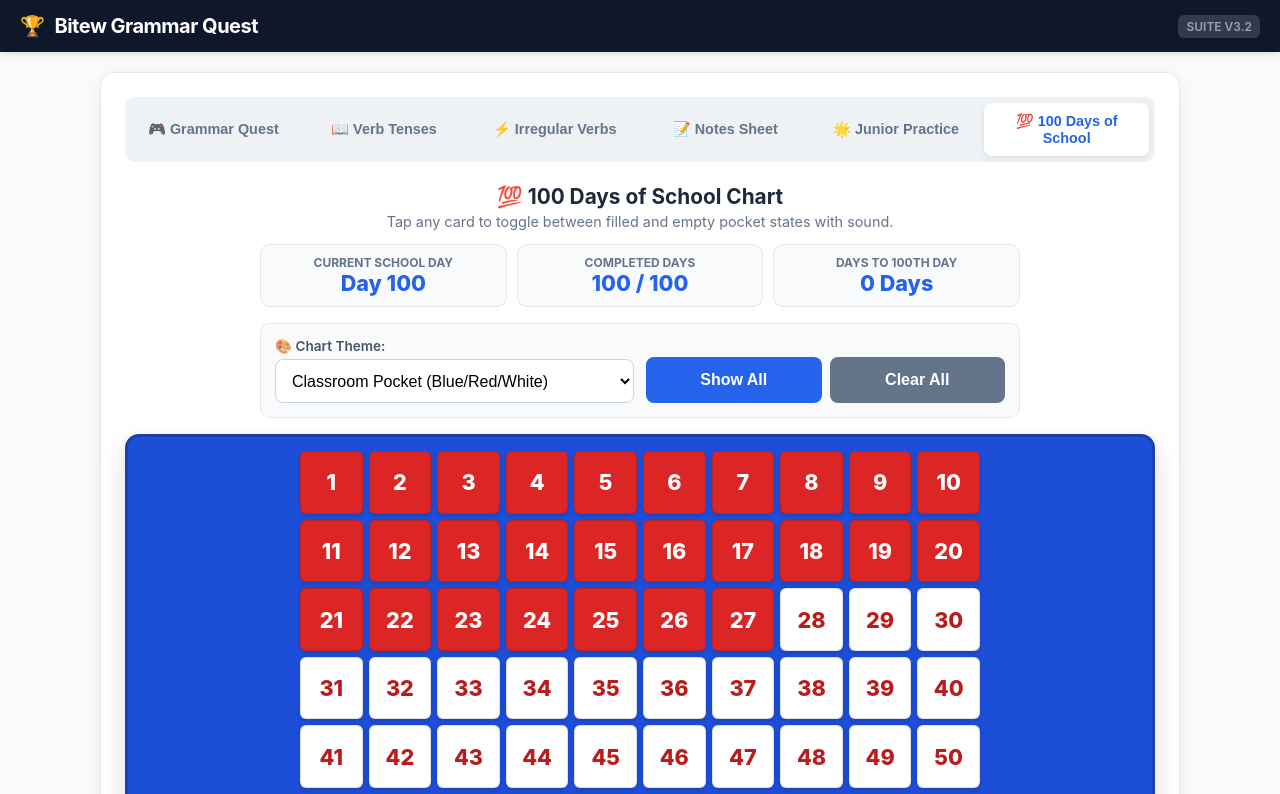
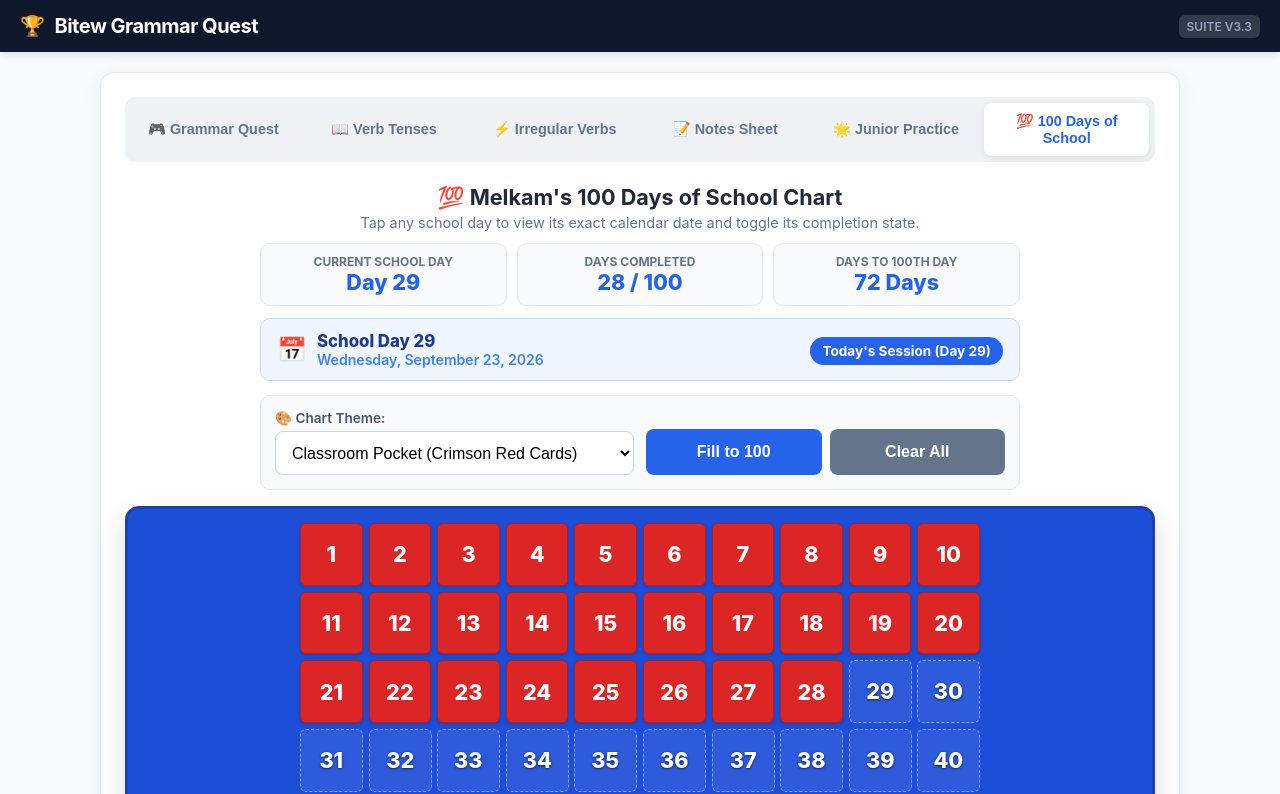
Before and after one commit to b2tisase/BGQ, a plain HTML site: page index.html in a window 1280 px wide. Both pictures are taken after a click on the button "💯 100 Days of School". Shown: the top 794 px of the page. Drawn offline with Linux system fonts and the light colour scheme.

Commit message:
Refactor school chart styles and update statistics
Updated styles and added new active date banner for school days. Adjusted statistics and descriptions for better clarity.

```diff
--- a/index.html
+++ b/index.html
@@ -631,7 +631,7 @@
             gap: 10px;
             width: 100%;
             max-width: 760px;
-            margin-bottom: 16px;
+            margin-bottom: 12px;
         }
 
         .stat-badge {
@@ -654,6 +654,40 @@
             font-size: 1.35rem;
             font-weight: 800;
             color: var(--primary);
+        }
+
+        /* Date Banner for Inspected / Active Day */
+        .active-date-banner {
+            width: 100%;
+            max-width: 760px;
+            background: #eff6ff;
+            border: 1.5px solid #bfdbfe;
+            border-radius: 10px;
+            padding: 12px 16px;
+            display: flex;
+            justify-content: space-between;
+            align-items: center;
+            margin-bottom: 14px;
+            color: #1e3a8a;
+            flex-wrap: wrap;
+            gap: 8px;
+        }
+
+        .date-banner-left {
+            display: flex;
+            align-items: center;
+            gap: 10px;
+        }
+
+        .date-banner-title {
+            font-size: 1.05rem;
+            font-weight: 800;
+        }
+
+        .date-banner-sub {
+            font-size: 0.88rem;
+            color: #3b82f6;
+            font-weight: 600;
         }
 
         /* Themes for 100 Days Chart */
@@ -668,7 +702,7 @@
         }
 
         .chart-pocket-board.theme-pocket {
-            background-color: #1d4ed8; /* Authentic Blue Pocket Wall */
+            background-color: #1d4ed8; /* Blue Pocket Wall */
             border: 3px solid #1e40af;
         }
 
@@ -719,21 +753,17 @@
             user-select: none;
         }
 
-        /* FRONT FACE: Physical Card Filled */
+        /* FRONT FACE: Physical Card Inserted (Active) */
         .card-front {
             border: 1px solid rgba(0,0,0,0.12);
             box-shadow: 0 2px 4px rgba(0,0,0,0.15);
         }
 
-        /* White Cards (Default) */
+        /* In Pocket Chart Mode: ALL ACTIVE CARDS ARE CRIMSON RED ALL THE WAY TO 100 */
         .theme-pocket .card-front {
-            background-color: #ffffff;
-            color: #b91c1c; /* Crimson Red Numbers */
-        }
-        /* Red Special Cards (Days 1 to 27) */
-        .theme-pocket .cell-flipper.special-red .card-front {
-            background-color: #dc2626;
-            color: #ffffff;
+            background-color: #dc2626 !important;
+            color: #ffffff !important;
+            border-color: #b91c1c !important;
         }
 
         .theme-dark .card-front {
@@ -748,18 +778,17 @@
             border: 1px solid #94a3b8;
         }
 
-        /* BACK FACE: Pocket/Slot with Clearly Visible Outlined Day Number */
+        /* BACK FACE: Open Slot with CLEARLY VISIBLE Outlined Number */
         .card-back {
             transform: rotateY(180deg);
             border-radius: 6px;
         }
 
-        /* In Pocket Mode: Subtle see-through pocket with clearly readable outlined number */
         .theme-pocket .card-back {
             background-color: rgba(255, 255, 255, 0.08);
-            color: #ffffff; /* Bright white text so it's always readable! */
+            color: #ffffff !important; /* Clear bright number so it is never covered or hidden */
             border: 1.5px dashed rgba(255, 255, 255, 0.45);
-            text-shadow: 0 1px 3px rgba(0,0,0,0.5);
+            text-shadow: 0 1px 3px rgba(0,0,0,0.6);
         }
 
         .theme-dark .card-back {
@@ -882,7 +911,7 @@
         <span>🏆</span>
         <span>Bitew Grammar Quest</span>
     </div>
-    <div class="header-badge">Suite v3.2</div>
+    <div class="header-badge">Suite v3.3</div>
 </header>
 
 <main class="main-content">
@@ -1030,24 +1059,38 @@
         <!-- VIEW 6: 100 DAYS OF SCHOOL INTERACTIVE CHART -->
         <div id="view-school-chart" class="app-view" style="display: none;">
             <div class="chart-wrapper">
-                <div style="text-align: center; margin-bottom: 14px;">
-                    <h2 style="margin: 0 0 4px 0; color: #1e293b; font-size: 1.3rem;">💯 100 Days of School Chart</h2>
-                    <p style="margin: 0; font-size: 0.9rem; color: #64748b;">Tap any card to toggle between filled and empty pocket states with sound.</p>
+                <div style="text-align: center; margin-bottom: 12px;">
+                    <h2 style="margin: 0 0 4px 0; color: #1e293b; font-size: 1.35rem;">💯 Melkam's 100 Days of School Chart</h2>
+                    <p style="margin: 0; font-size: 0.9rem; color: #64748b;">Tap any school day to view its exact calendar date and toggle its completion state.</p>
                 </div>
 
-                <!-- Stats Tracker Dashboard -->
+                <!-- Stats Dashboard -->
                 <div class="chart-stats-dashboard">
                     <div class="stat-badge">
                         <span class="stat-label">Current School Day</span>
-                        <span class="stat-val" id="stat-current-day">Day 27</span>
+                        <span class="stat-val" id="stat-current-day">Day 29</span>
                     </div>
                     <div class="stat-badge">
-                        <span class="stat-label">Completed Days</span>
-                        <span class="stat-val" id="stat-completed-count">27 / 100</span>
+                        <span class="stat-label">Days Completed</span>
+                        <span class="stat-val" id="stat-completed-count">28 / 100</span>
                     </div>
                     <div class="stat-badge">
                         <span class="stat-label">Days to 100th Day</span>
-                        <span class="stat-val" id="stat-remaining-count">73 Days</span>
+                        <span class="stat-val" id="stat-remaining-count">71 Days</span>
+                    </div>
+                </div>
+
+                <!-- Active Day Date Inspector Banner -->
+                <div class="active-date-banner" id="active-date-banner">
+                    <div class="date-banner-left">
+                        <span style="font-size: 1.5rem;">📅</span>
+                        <div>
+                            <div class="date-banner-title" id="banner-day-number">School Day 29</div>
+                            <div class="date-banner-sub" id="banner-full-date">Wednesday, September 23, 2026</div>
+                        </div>
+                    </div>
+                    <div>
+                        <span id="banner-status-badge" style="background: #2563eb; color: #fff; padding: 6px 12px; border-radius: 20px; font-weight: 700; font-size: 0.85rem;">Today's Session</span>
                     </div>
                 </div>
 
@@ -1056,14 +1099,14 @@
                     <div class="control-group">
                         <label for="chartThemeSelect">🎨 Chart Theme:</label>
                         <select id="chartThemeSelect" onchange="changeChartTheme(this.value)">
-                            <option value="theme-pocket" selected>Classroom Pocket (Blue/Red/White)</option>
+                            <option value="theme-pocket" selected>Classroom Pocket (Crimson Red Cards)</option>
                             <option value="theme-dark">Dark Minimalist</option>
                             <option value="theme-light">Classroom Light</option>
                         </select>
                     </div>
                     <div class="control-group" style="justify-content: flex-end;">
                         <div style="display: flex; gap: 8px;">
-                            <button class="action-btn" style="background:#2563eb; flex:1;" onclick="setAllSchoolDays(true)">Show All</button>
+                            <button class="action-btn" style="background:#2563eb; flex:1;" onclick="setAllSchoolDays(true)">Fill to 100</button>
                             <button class="action-btn" style="background:#64748b; flex:1;" onclick="setAllSchoolDays(false)">Clear All</button>
                         </div>
                     </div>
@@ -1108,7 +1151,7 @@
 
 <script>
     // -------------------------------------------------------------
-    // WEB AUDIO API SYNTHESIZER (POCKET TAP / FLIP SOUND EFFECTS)
+    // WEB AUDIO API SYNTHESIZER (TAP / FLIP SOUND EFFECTS)
     // -------------------------------------------------------------
     let audioCtx = null;
     function playPocketCardSound(isInserting) {
@@ -1127,13 +1170,13 @@
             const startTime = audioCtx.currentTime;
 
             if (isInserting) {
-                // Card inserted: Pleasant crisp chime
+                // Card inserted: Crisp uplifting chime
                 osc.frequency.setValueAtTime(320, startTime);
                 osc.frequency.exponentialRampToValueAtTime(540, startTime + 0.08);
                 gain.gain.setValueAtTime(0.2, startTime);
                 gain.gain.exponentialRampToValueAtTime(0.01, startTime + 0.09);
             } else {
-                // Card removed / flipped: Soft paper slide thud
+                // Card removed: Soft paper slide tone
                 osc.frequency.setValueAtTime(240, startTime);
                 osc.frequency.exponentialRampToValueAtTime(120, startTime + 0.07);
                 gain.gain.setValueAtTime(0.18, startTime);
@@ -1151,13 +1194,49 @@
     }
 
     // -------------------------------------------------------------
-    // 100 DAYS OF SCHOOL CONTROLLER
+    // 100 DAYS OF SCHOOL LOGIC & CALENDAR DATE CALCULATOR
     // -------------------------------------------------------------
-    const SCHOOL_DAYS_KEY = 'school_days_chart_data_v2';
-    const SCHOOL_THEME_KEY = 'school_days_theme_choice_v2';
-    let schoolDaysState = JSON.parse(localStorage.getItem(SCHOOL_DAYS_KEY)) || {};
+    const SCHOOL_DAYS_KEY = 'school_days_chart_data_v3';
+    const SCHOOL_THEME_KEY = 'school_days_theme_choice_v3';
+    let schoolDaysState = JSON.parse(localStorage.getItem(SCHOOL_DAYS_KEY)) || null;
+
+    // Anchor Date: Day 29 = Wednesday, September 23, 2026
+    const ANCHOR_DAY = 29;
+    const ANCHOR_DATE = new Date(2026, 8, 23); // Months are 0-indexed (8 = September)
+
+    // Calculate calendar dates skipping weekends
+    function getSchoolDayCalendarDate(dayNumber) {
+        let diff = dayNumber - ANCHOR_DAY;
+        let currentDate = new Date(ANCHOR_DATE);
+        let step = diff >= 0 ? 1 : -1;
+        let count = Math.abs(diff);
+
+        while (count > 0) {
+            currentDate.setDate(currentDate.getDate() + step);
+            const dayOfWeek = currentDate.getDay();
+            // 0 = Sunday, 6 = Saturday (Skip weekends)
+            if (dayOfWeek !== 0 && dayOfWeek !== 6) {
+                count--;
+            }
+        }
+
+        const options = { weekday: 'long', year: 'numeric', month: 'long', day: 'numeric' };
+        return currentDate.toLocaleDateString('en-US', options);
+    }
+
+    // Initialize 28 completed days by default for Melkam if first visit
+    function ensureInitialSchoolDays() {
+        if (!schoolDaysState) {
+            schoolDaysState = {};
+            for (let i = 1; i <= 100; i++) {
+                schoolDaysState[i] = (i <= 28); // Days 1 to 28 completed
+            }
+            localStorage.setItem(SCHOOL_DAYS_KEY, JSON.stringify(schoolDaysState));
+        }
+    }
 
     function initSchoolChart() {
+        ensureInitialSchoolDays();
         const gridContainer = document.getElementById('school-grid-100');
         gridContainer.innerHTML = '';
 
@@ -1166,24 +1245,18 @@
             flipper.className = 'cell-flipper';
             flipper.dataset.day = i;
 
-            // Days 1 to 27 are marked special red in pocket theme
-            if (i <= 27) {
-                flipper.classList.add('special-red');
-            }
-
-            // Evaluation: true = card is present; false = flipped/empty pocket
-            // Default setup: days 1 to 27 filled, rest filled unless saved
-            const isCardPresent = schoolDaysState[i] !== undefined ? schoolDaysState[i] : true;
-            if (!isCardPresent) {
+            // In our system: false = slot is flipped/empty; true = active red card inserted
+            const isCompleted = schoolDaysState[i] !== undefined ? schoolDaysState[i] : false;
+            if (!isCompleted) {
                 flipper.classList.add('is-flipped');
             }
 
-            // FRONT FACE: Full cardboard card
+            // FRONT FACE: Crimson Red card for ALL numbers 1-100
             const front = document.createElement('div');
             front.className = 'card-face card-front';
             front.innerText = i;
 
-            // BACK FACE: Open pocket with clear, visible outlined number
+            // BACK FACE: Open pocket with CLEARLY VISIBLE outlined number
             const back = document.createElement('div');
             back.className = 'card-face card-back';
             back.innerText = i;
@@ -1196,6 +1269,7 @@
         }
 
         updateSchoolTrackerStats();
+        inspectDayDate(29); // Default banner inspects Day 29 (Today)
     }
 
     function toggleSchoolDay(dayNum, flipperElem) {
@@ -1206,6 +1280,27 @@
 
         playPocketCardSound(cardNowPresent);
         updateSchoolTrackerStats();
+        inspectDayDate(dayNum);
+    }
+
+    function inspectDayDate(dayNum) {
+        const fullDateStr = getSchoolDayCalendarDate(dayNum);
+        document.getElementById('banner-day-number').innerText = `School Day ${dayNum}`;
+        document.getElementById('banner-full-date').innerText = fullDateStr;
+
+        const isCompleted = schoolDaysState[dayNum] === true;
+        const statusBadge = document.getElementById('banner-status-badge');
+
+        if (dayNum === 29) {
+            statusBadge.innerText = isCompleted ? "Day 29 Marked Done" : "Today's Session (Day 29)";
+            statusBadge.style.background = isCompleted ? "#059669" : "#2563eb";
+        } else if (isCompleted) {
+            statusBadge.innerText = "Completed ✓";
+            statusBadge.style.background = "#059669";
+        } else {
+            statusBadge.innerText = "Scheduled / Empty";
+            statusBadge.style.background = "#64748b";
+        }
     }
 
     function updateSchoolTrackerStats() {
@@ -1213,14 +1308,13 @@
         let highestDay = 0;
 
         for (let i = 1; i <= 100; i++) {
-            const isPresent = schoolDaysState[i] !== undefined ? schoolDaysState[i] : true;
-            if (isPresent) {
+            if (schoolDaysState[i] === true) {
                 totalCompleted++;
                 if (i > highestDay) highestDay = i;
             }
         }
 
-        document.getElementById('stat-current-day').innerText = highestDay > 0 ? `Day ${highestDay}` : 'Day 0';
+        document.getElementById('stat-current-day').innerText = `Day 29`;
         document.getElementById('stat-completed-count').innerText = `${totalCompleted} / 100`;
         document.getElementById('stat-remaining-count').innerText = `${100 - totalCompleted} Days`;
     }
```
